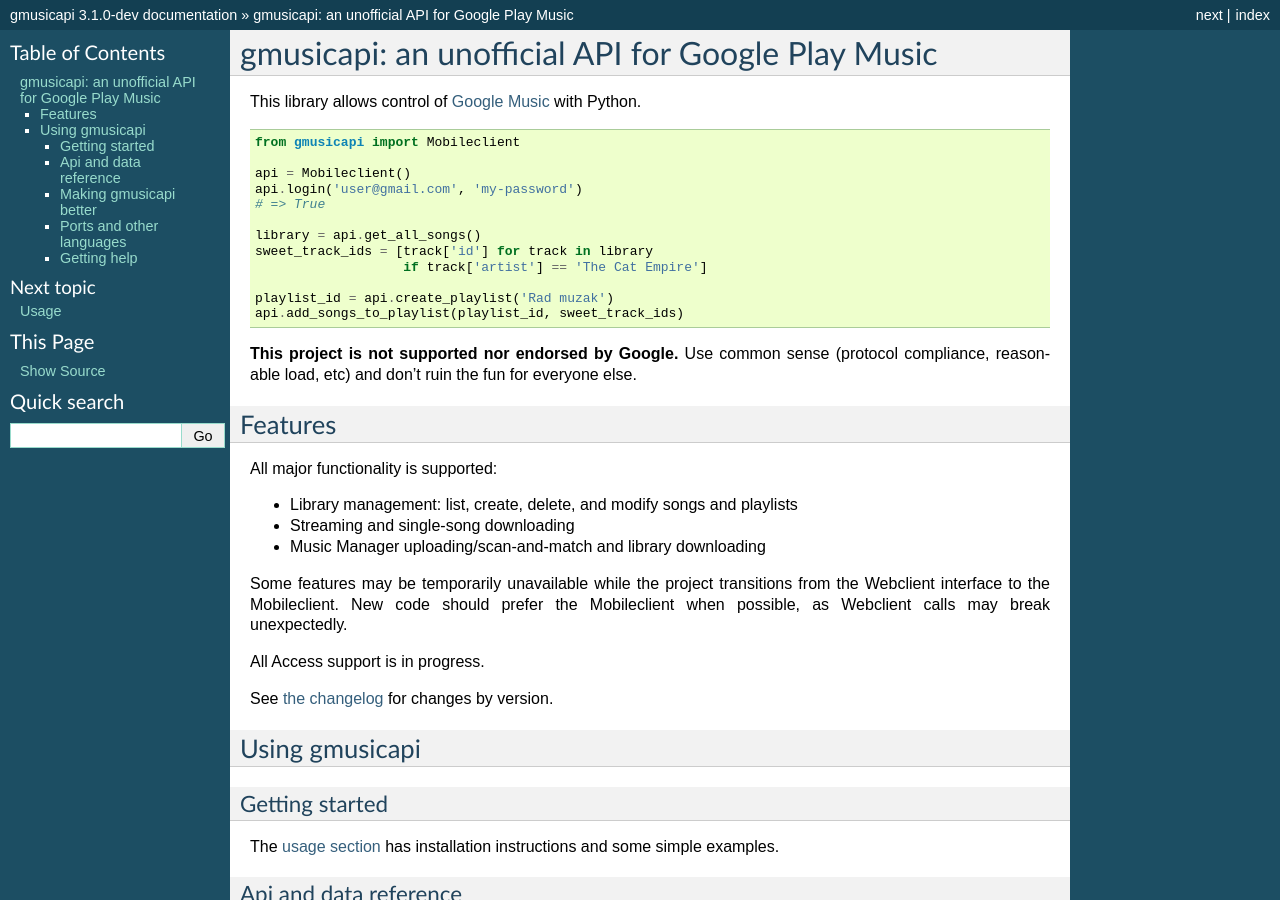
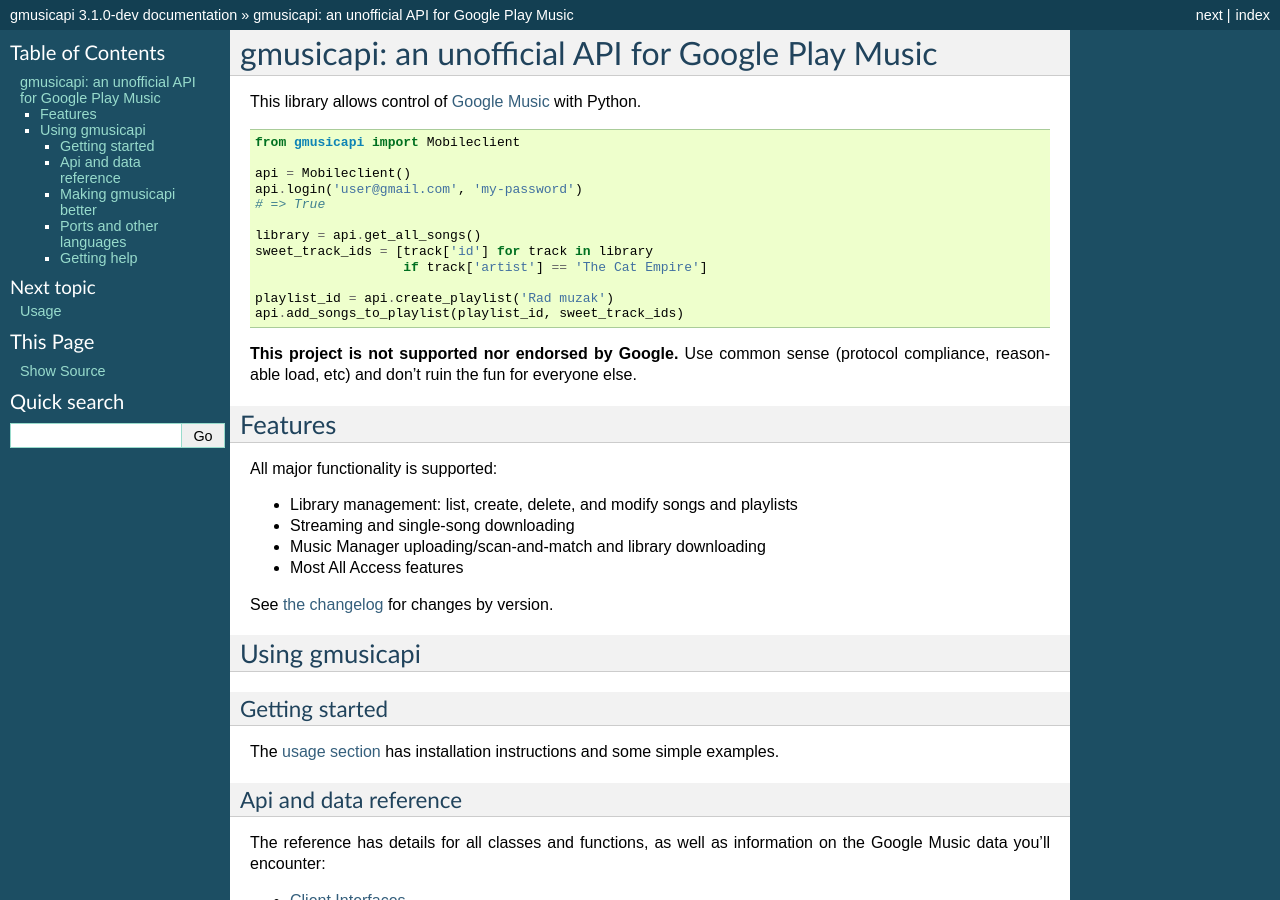
Before and after one commit to simon-weber/gmusicapi, a Sphinx documentation site: the page built from docs/source/index.rst, in a window 1280 px wide and 900 px high. Built offline with Sphinx 7.4.7, drawn with Linux system fonts in a browser that asks for light colours; the version number is read from the project's files by our own code.

Commit message:
note all access support in docs [#close 201]

```diff
--- a/docs/source/index.rst
+++ b/docs/source/index.rst
@@ -35,12 +35,8 @@
 
 -  Music Manager uploading/scan-and-match and library downloading
 
-Some features may be temporarily unavailable while the project
-transitions from the Webclient interface to the Mobileclient.
-New code should prefer the Mobileclient when possible, as Webclient
-calls may break unexpectedly.
+-  Most All Access features
 
-All Access support is in progress.
 
 See `the changelog
 <https://github.com/simon-weber/Unofficial-Google-Music-API/blob/develop/HISTORY.rst>`__
```
